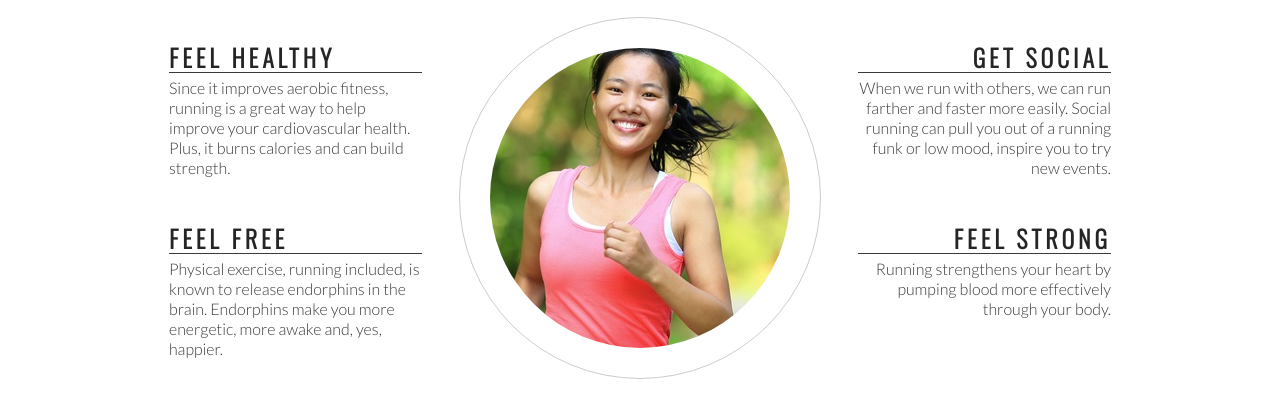
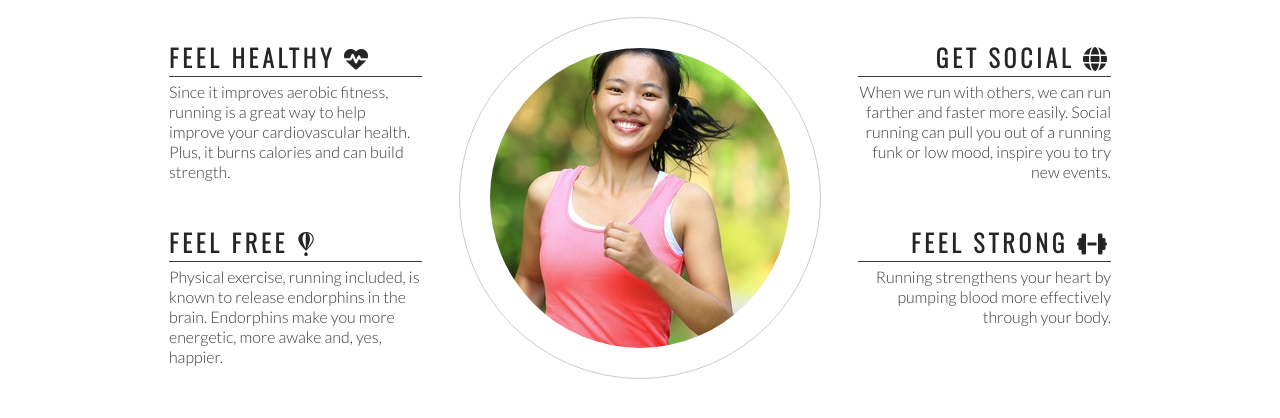
Before and after one commit to EwanColquhoun/love-running, a plain HTML site: page index.html in a window 1280 px wide. Shown: the part 764-1182 px from the top of the page. Drawn offline with nearby package versions, Linux system fonts and the light colour scheme.

Commit message:
Add font awesome icons to club ethos section

```diff
--- a/index.html
+++ b/index.html
@@ -44,24 +44,24 @@
         <h2 id="welcome">Why love running with us?</h2>
         <div id="left-about">
             <div class="left-about-heading">
-                <h2>Feel Healthy</h2>
+                <h2>Feel Healthy <i class="fas fa-heartbeat"></i></h2>
                 <hr>
                 <p>Since it improves aerobic fitness, running is a great way to help improve your cardiovascular health. Plus, it burns calories and can build strength.</p>
             </div>
             <div class="left-about-heading">
-                <h2>Feel Free</h2>
+                <h2>Feel Free <i class="fab fa-fly"></i></h2>
                 <hr>
                 <p>Physical exercise, running included, is known to release endorphins in the brain. Endorphins make you more energetic, more awake and, yes, happier.</p>
             </div>
         </div>
         <div id="right-about">
             <div class="right-about-heading">
-                <h2>Get Social</h2>
+                <h2>Get Social <i class="fas fa-globe"></i></h2>
                 <hr>
                 <p>When we run with others, we can run farther and faster more easily. Social running can pull you out of a running funk or low mood, inspire you to try new events.</p>
             </div>
             <div class="right-about-heading">
-                <h2>Feel Strong</h2>
+                <h2>Feel Strong <i class="fas fa-dumbbell"></i></h2>
                 <hr>
                 <p>Running strengthens your heart by pumping blood more effectively through your body.</p>
             </div>
@@ -79,6 +79,9 @@
     <footer>
         social links here
     </footer>
+
+    <!-- font awesome script -->
+    <script src="https://kit.fontawesome.com/48b20a3378.js" crossorigin="anonymous"></script>
 </body>
 
 </html>
```
